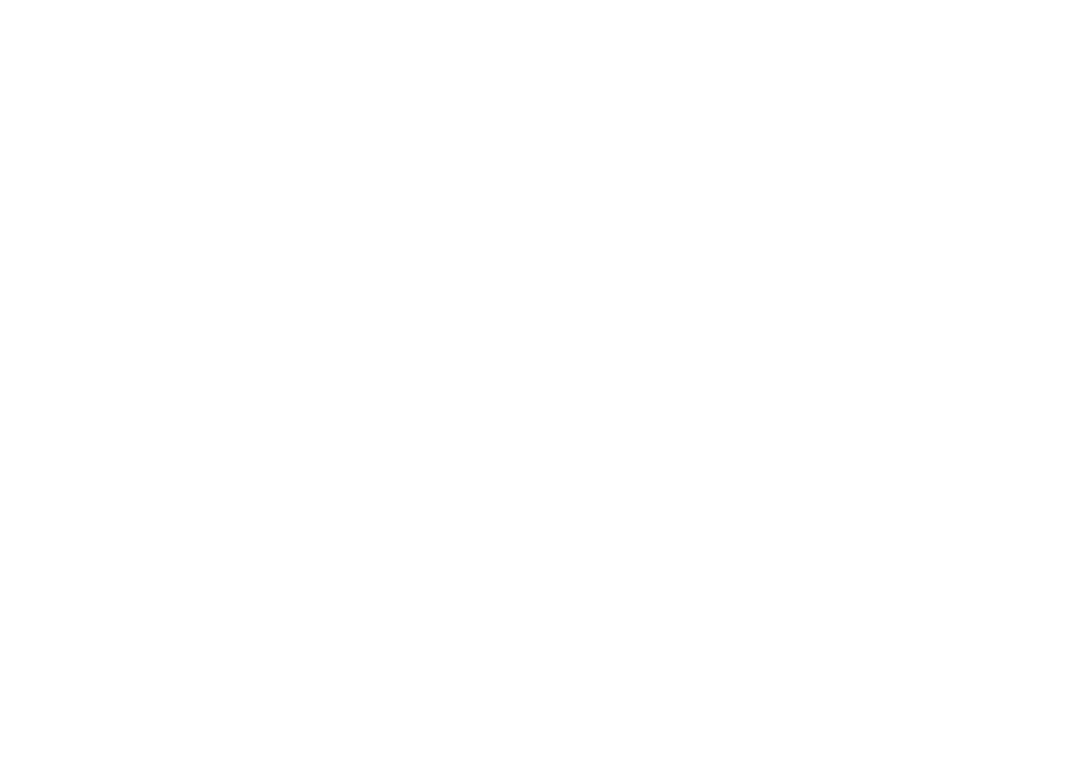
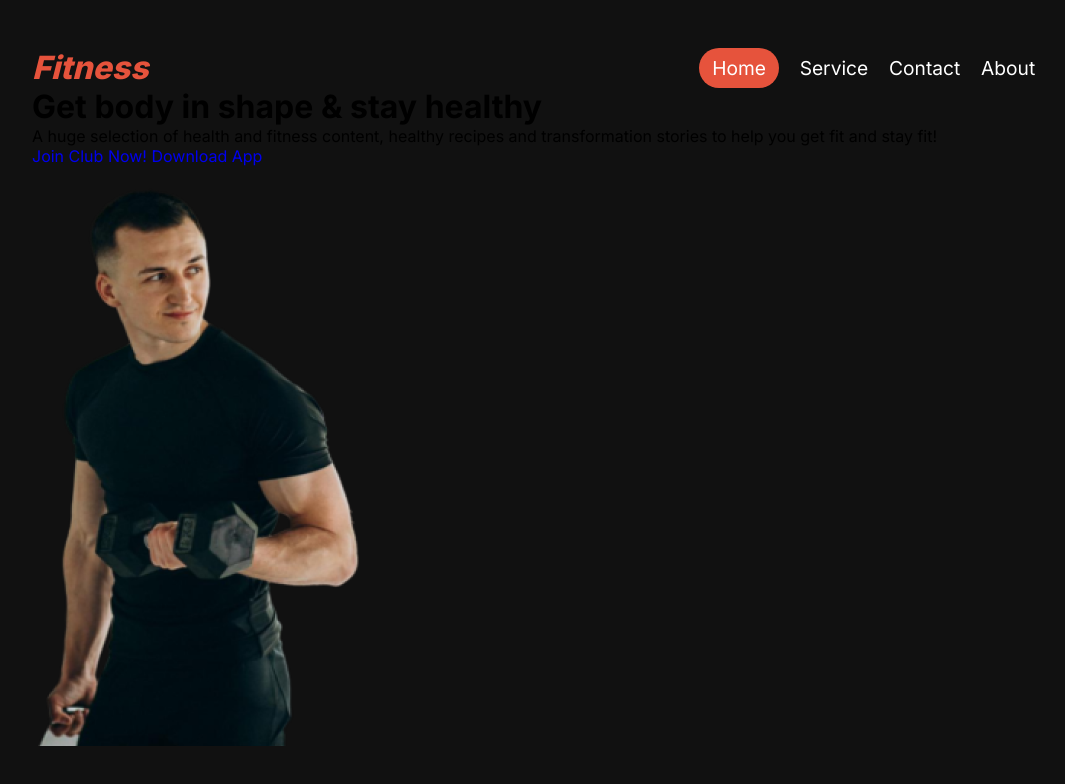
Before and after one commit to SimpleCoding5663/assignment2, a plain HTML site: page index.html in a window 1280 px wide. Shown: the whole page, without its empty margins (96-1161 px from the left). Drawn offline with Linux system fonts and the light colour scheme.

Commit message:
added header section

```diff
--- a/index.html
+++ b/index.html
@@ -7,6 +7,41 @@
   <link rel="stylesheet" href="style.css">
 </head>
 <body>
-
+  <header>
+    <div class="container">
+      <!--navbar start-->
+      <nav class="navbar">
+        <div class="logo">
+          Fitness
+        </div>
+        <menu>
+          <ul>
+            <li><a href="#" class="active">Home</a></li>
+            <li><a href="#">Service</a></li>
+            <li><a href="#">Contact</a></li>
+            <li><a href="#">About</a></li>
+          </ul>
+        </menu>
+      </nav>
+      <!--end of navbar-->
+      <!--banner start-->
+      <div class="banner">
+        <div class="banner-content">
+          <h1>Get body in shape & stay healthy</h1>
+          <p>A huge selection of health and fitness content, healthy recipes and transformation stories to help you get fit and stay fit!</p>
+          <a href="#">Join Club Now!</a>
+          <a href="#">Download App</a>
+        </div>
+        <div class="banner-img-container">
+          <div class="banner-img">
+            <img src="images/Images 2.png">
+          </div>
+        </div>
+      </div>
+      <!--end of banner-->
+    </div>
+  </header>
+  <main></main>
+  <footer></footer>
 </body>
 </html>
--- a/style.css
+++ b/style.css
@@ -0,0 +1,60 @@
+@import url('https://fonts.googleapis.com/css2?family=Inter:wght@100..900&display=swap');
+
+:root{
+  --bg-color:#111111;
+  --font-color:#ffffff;
+  --text-color:#ffffff80;
+  --logo-color: #e6533c;
+  --secondary-bg:#222222;
+}
+*{
+  margin: 0;
+  padding: 0;
+  box-sizing: border-box;
+  list-style: none;
+  text-decoration: none;
+}
+body{
+  background-color:var(--bg-color) ;
+  font-family: "Inter", sans-serif;
+}
+/*common styles*/
+.container{
+  width: 80%;
+  margin: 0 auto;
+  padding-bottom: 6.25rem;
+}
+/*navbar style*/
+.navbar{
+  margin-top: 3rem;
+  display: flex;
+  display: flex;
+  align-items: center;
+  justify-content: space-between;
+}
+.logo{
+  color: var(--logo-color);
+  font-size: 2rem;
+  font-weight: 800;
+  font-style: italic;
+}
+.navbar ul{
+  margin: 0;
+  padding: 0;
+  display: flex;
+  align-items: center;
+  justify-content: space-evenly;
+}
+.navbar ul li{
+  margin-right: 1.3rem;
+}
+.navbar ul li a{
+  color: var(--font-color);
+  font-size: 1.2rem;
+  font-weight: 400;
+}
+.active{
+  padding: 0.5rem 0.8rem;
+  background-color: var(--logo-color);
+  border-radius: 2.8rem;
+}
```
